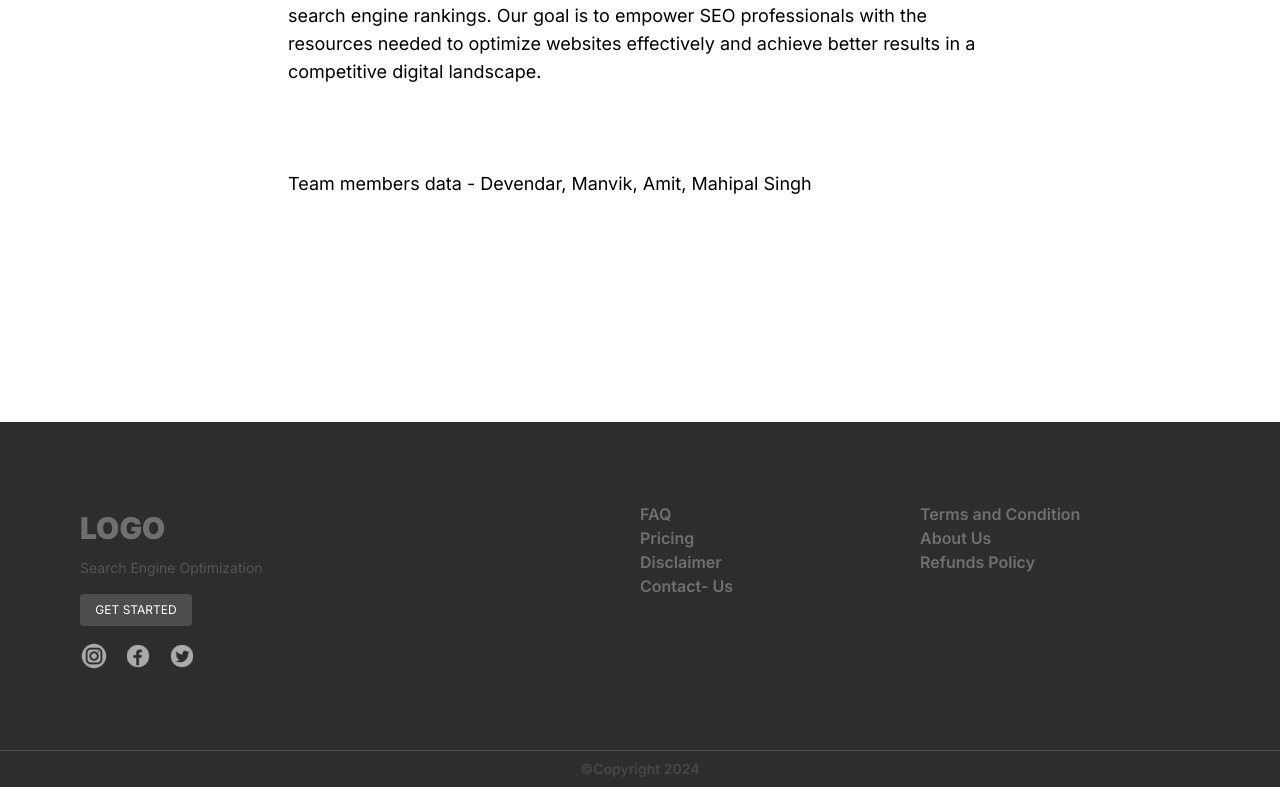
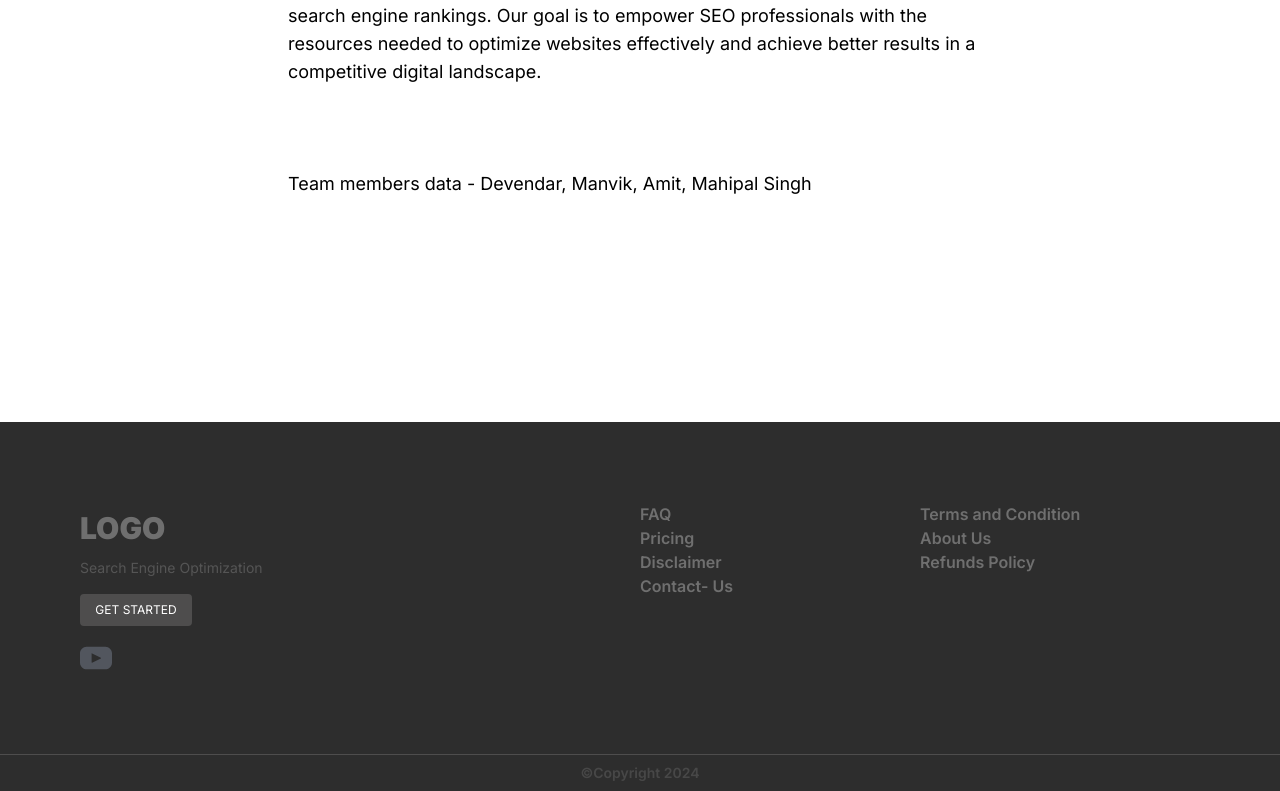
Before and after one commit to harshit960/SEO-Audit, a Next.js app in the folder seoaudit/: page /about in a window 1280 px wide. Shown: the part 606-1397 px from the top of the page. Built offline with nearby package versions, Linux system fonts and the light colour scheme.

Commit message:
Refactor: Update social media icons in Footer component

```diff
--- a/seoaudit/app/Footer.tsx
+++ b/seoaudit/app/Footer.tsx
@@ -18,9 +18,27 @@ export default function Footer() {
           <Link href="run" className="my-3 bg-[#4E4D4D] rounded p-2 text-white w-28 text-xs inline-flex items-center justify-center">GET STARTED</Link>
           <div className="flex mt-1 opacity-60">
 
-            <img src="\Instagram Circle.png" alt="" className='w-7' />
-            <img src="\Facebook Circled.png" alt="" className='w-7 mx-4' />
-            <img src="\Twitter Circled.png" alt="" className='w-7' />
+            {/* <img src="\Instagram Circle.png" alt="" className='w-7' /> */}
+            {/* <img src="\Facebook Circled.png" alt="" className='w-7 mx-4' /> */}
+            {/* <img src="\Twitter Circled.png" alt="" className='w-7' /> */}
+            <Link href="https://www.youtube.com/channel/UCmafeX3_9idkzsTS5SrRFpA">
+              <svg
+                className="h-8 w-8"
+                xmlns="http://www.w3.org/2000/svg"
+                viewBox="0 0 461.001 461.001"
+                xmlSpace="preserve"
+              >
+                <g>
+                  <path
+                    className="fill-gray-500"
+                    d="M365.257,67.393H95.744C42.866,67.393,0,110.259,0,163.137v134.728
+					c0,52.878,42.866,95.744,95.744,95.744h269.513c52.878,0,95.744-42.866,95.744-95.744V163.137
+					C461.001,110.259,418.135,67.393,365.257,67.393z M300.506,237.056l-126.06,60.123c-3.359,1.602-7.239-0.847-7.239-4.568V168.607
+					c0-3.774,3.982-6.22,7.348-4.514l126.06,63.881C304.363,229.873,304.298,235.248,300.506,237.056z"
+                  />
+                </g>
+              </svg>
+            </Link>
           </div>
 
         </div>
```
Also changed, not shown: seoaudit/public/youtube-svgrepo-com.svg (added).
